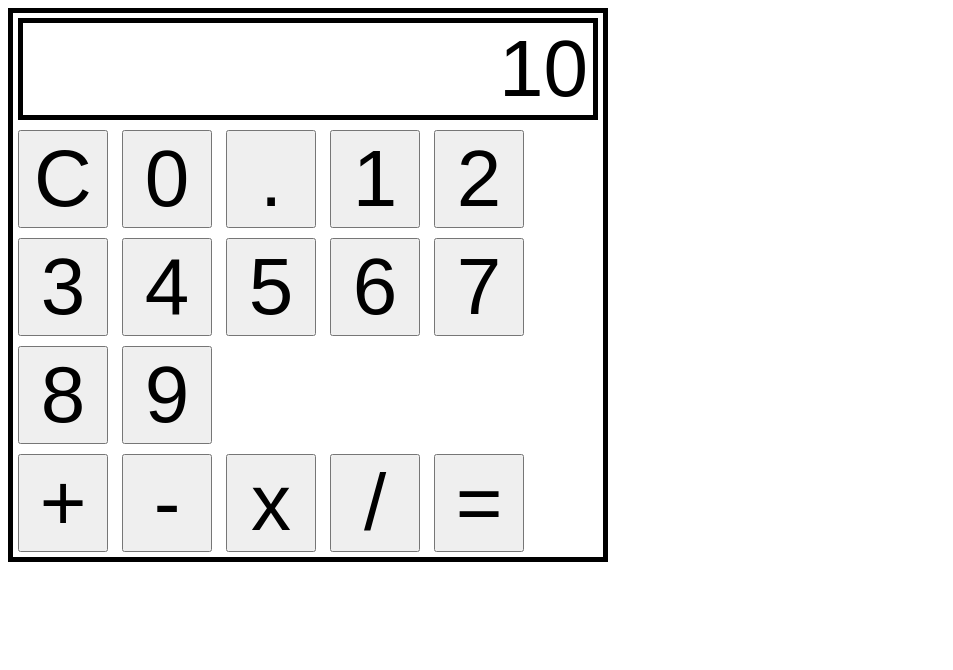
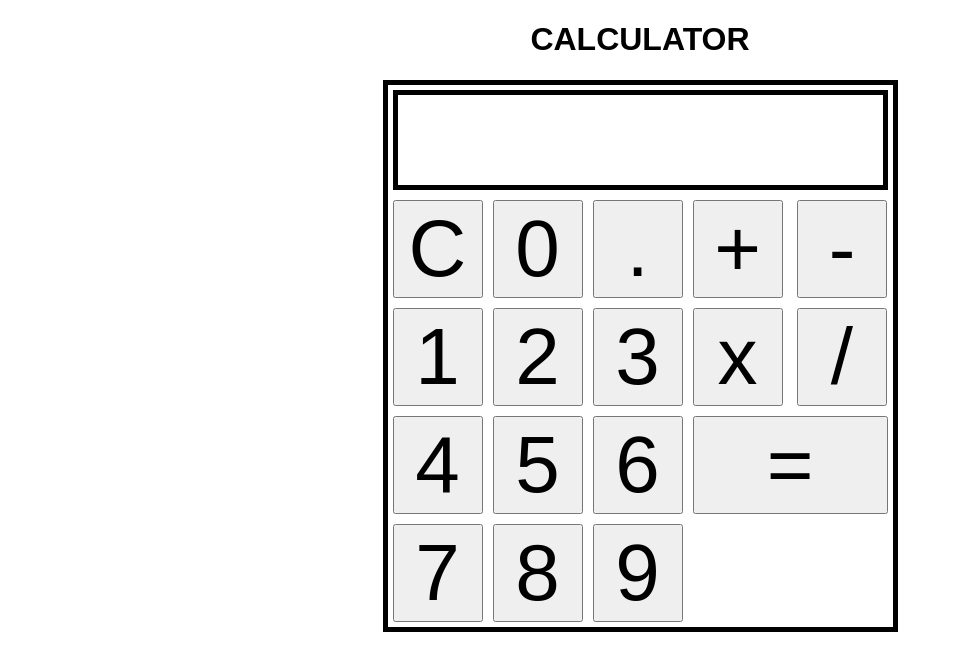
Before and after one commit to Paultree/calculator-project, a plain HTML site: page index.html in a window 1280 px wide. Shown: the whole page, without its empty margins (0-953 px from the left). Drawn offline with Linux system fonts and the light colour scheme.

Commit message:
finishing touches

```diff
--- a/index.html
+++ b/index.html
@@ -4,12 +4,13 @@
     <meta charset="UTF-8">
     <meta http-equiv="X-UA-Compatible" content="IE=edge">
     <meta name="viewport" content="width=device-width, initial-scale=1.0">
-    <title>Document</title>
+    <title>Simple Calculator</title>
     <link rel="stylesheet" type="text/css" href="styles.css" />
 </head>
 <body>
+<h1>CALCULATOR</h1>
 <div class = calculator-frame>
-    <div class = calculator-display>10</div>
+    <div class = calculator-display></div>
     <div class = calculator-buttons>
         <div class = numbers>
             <button>C</button>
@@ -30,8 +31,7 @@
             <button>-</button>
             <button>x</button>
             <button>/</button>
-            <button>=</button>
-
+            <button id = equal>=</button>
         </div>
     </div>
 </div>
--- a/styles.css
+++ b/styles.css
@@ -1,10 +1,17 @@
 body {
-    max-width: 600px;
+    max-width: 515px;
+    margin: auto;
+    font-family: arial, sans-serif;
+}
+
+h1 {
+    text-align: center;;
 }
 
 .calculator-frame {
 border-style: solid;
 border-width: 5px;
+border-radius: 0.01;
 }
 
 button {
@@ -28,4 +35,14 @@ button {
 
 .calculator-buttons {
     margin: 5x;
+    display: flex;
 }
+
+.numbers {
+    display: grid;
+    grid-template-columns: auto auto auto;
+}
+
+#equal {
+    min-width: 195px;
+}
```
Also changed, not shown: 1 other file.
